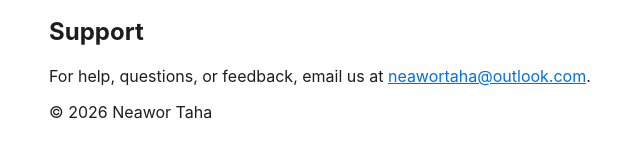
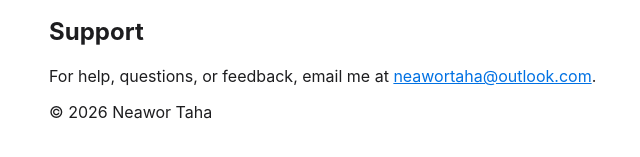
Before and after one commit to Kneewar/nudgebud-support, a plain HTML site: page index.html in a window 1280 px wide. Shown: the part 143-300 px from the top of the page, 291-931 px from the left. Drawn offline with Linux system fonts and the light colour scheme.

Commit message:
from "us" to "me"

```diff
--- a/index.html
+++ b/index.html
@@ -20,7 +20,7 @@
     <h1>NudgeBud</h1>
     <p>Screen Time, on your terms.</p>
     <h2>Support</h2>
-    <p>For help, questions, or feedback, email us at <a href="mailto:YOUR_EMAIL">neawortaha@outlook.com</a>.</p>
+    <p>For help, questions, or feedback, email me at <a href="mailto:YOUR_EMAIL">neawortaha@outlook.com</a>.</p>
     <p>&copy; 2026 Neawor Taha</p>
 </body>
 </html>
```
